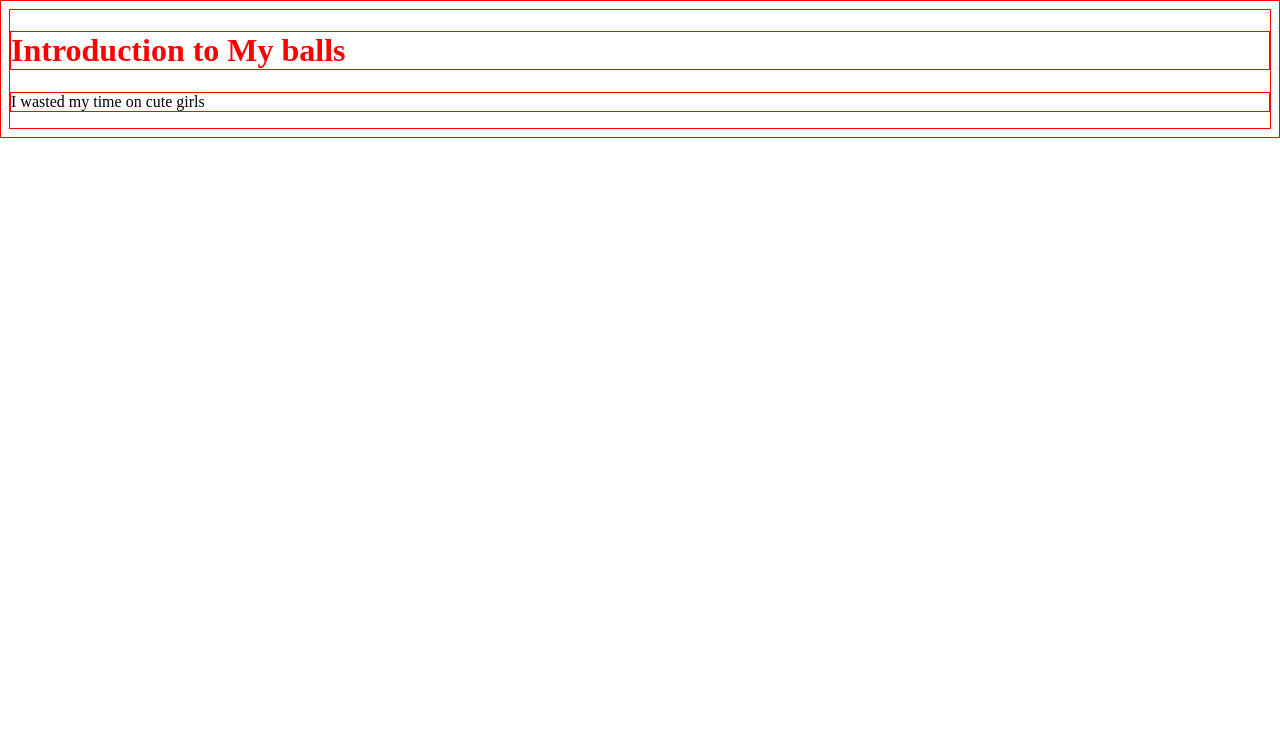
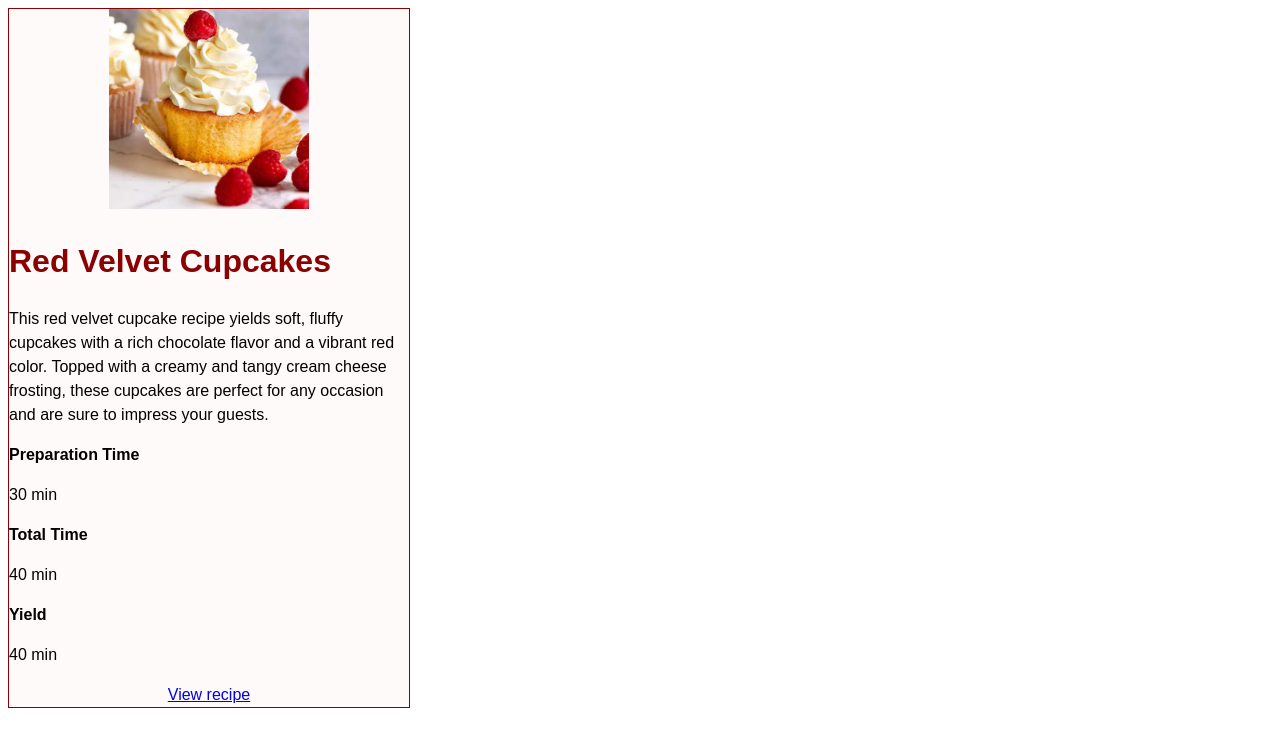
Before and after one commit to temka1007/odin_project, a plain HTML site: page index.html in a window 1280 px wide. Drawn offline with Linux system fonts and the light colour scheme.

Commit message:
basics learned

```diff
--- a/index.html
+++ b/index.html
@@ -3,11 +3,43 @@
   <head>
     <meta charset="UTF-8" />
     <meta name="viewport" content="width=device-width, initial-scale=1.0" />
-    <title>Document</title>
+    <title>Recipe Card</title>
     <link rel="stylesheet" href="./main.css" />
   </head>
   <body>
-    <h1 class="header">Introduction to My balls</h1>
-    <p>I wasted my time on cute girls</p>
+    <div class="container" id="container">
+      <div class="recipe-card feature">
+        <img
+          src="./img/cupcake.webp"
+          alt="Red Velvet Cupcake - Photo by luisana zerpa on Unsplash"
+        />
+        <div class="recipe-content">
+          <h1>Red Velvet Cupcakes</h1>
+          <p>
+            This red velvet cupcake recipe yields soft, fluffy cupcakes with a
+            rich chocolate flavor and a vibrant red color. Topped with a creamy
+            and tangy cream cheese frosting, these cupcakes are perfect for any
+            occasion and are sure to impress your guests.
+          </p>
+          <section class="recipe-info">
+            <ul>
+              <li class="recipe-prep-time">
+                <h2>Preparation Time</h2>
+                <p>30 min</p>
+              </li>
+              <li>
+                <h2>Total Time</h2>
+                <p>40 min</p>
+              </li>
+              <li>
+                <h2>Yield</h2>
+                <p>40 min</p>
+              </li>
+            </ul>
+          </section>
+        </div>
+        <a href="#">View recipe</a>
+      </div>
+    </div>
   </body>
 </html>
--- a/main.css
+++ b/main.css
@@ -1,11 +1,40 @@
 * {
-  border: 1px solid red;
+  /* border: 2px solid red; */
+  line-height: 1.5;
 }
 
-.header {
-  color: red;
+body {
+  font-family: Arial, Helvetica, sans-serif;
 }
 
-h1 {
-  color: blue;
+img {
+  width: 200px;
 }
+
+.recipe-content h1 {
+  color: darkred;
+}
+
+ul {
+  list-style: none;
+  margin: 0px;
+  padding: 0px;
+}
+
+.recipe-card {
+  width: 400px;
+  background-color: #fffafa;
+  text-align: center;
+}
+
+.recipe-content {
+  text-align: left;
+}
+
+.recipe-card.feature {
+  border: 1px solid darkred;
+}
+
+ul li h2 {
+  font-size: 16px;
+}
```
Also changed, not shown: pages/about.html (deleted, +0 -15 lines), img/cupcake.webp (added), 1 other file.
